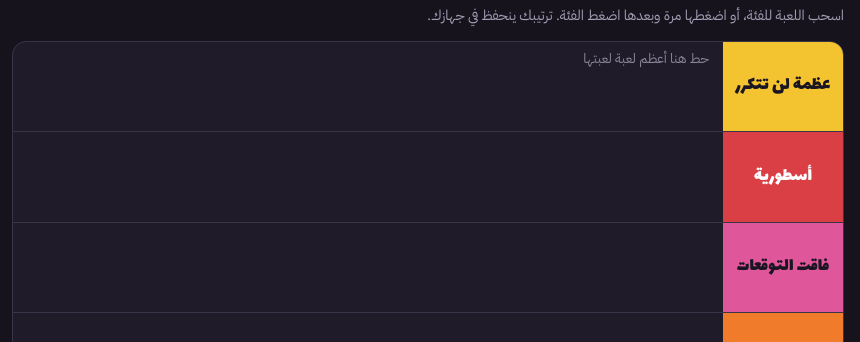
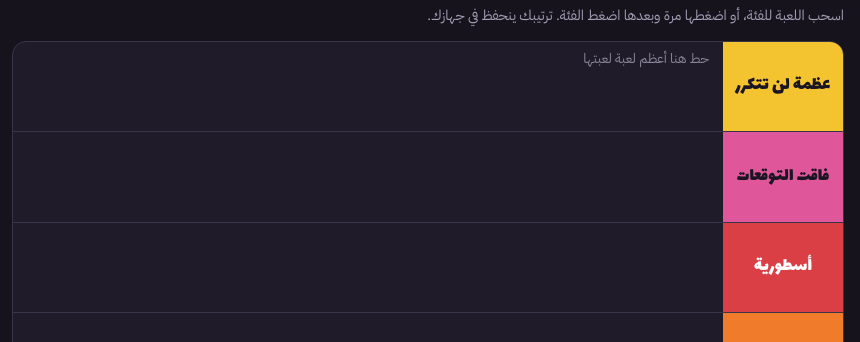
Before and after one commit to hmooodzozo577-gif/game-tier-list, a plain HTML site: page index.html in a window 1280 px wide. Shown: the part 193-535 px from the top of the page, 420-1280 px from the left. Drawn offline with nearby package versions, Linux system fonts and the light colour scheme.

Commit message:
Put 'exceeded expectations' tier above 'legendary'

```diff
--- a/index.html
+++ b/index.html
@@ -647,8 +647,8 @@ const PACK_LABELS = [
 
 const DEFAULT_TIERS = [
   { id: "t1", name: "عظمة لن تتكرر", color: "#f4c430" },
+  { id: "t11", name: "فاقت التوقعات", color: "#e0569b" },
   { id: "t2", name: "أسطورية", color: "#d93f45" },
-  { id: "t11", name: "فاقت التوقعات", color: "#e0569b" },
   { id: "t3", name: "ممتازة", color: "#f07c2b" },
   { id: "t4", name: "حلوة", color: "#3fb56b" },
   { id: "t5", name: "عادية", color: "#2f9e9e" },
@@ -660,8 +660,12 @@ const DEFAULT_TIERS = [
   { id: "t9", name: "ما لعبتها", color: "#5d5a6b" },
   { id: "t10", name: "ما أعرفها", color: "#3e3b4a" }
 ];
-/* the first version's defaults, so a saved list that still uses them can move to the new set */
-const OLD_DEFAULT_NAMES = ["عظمة لن تتكرر", "أسطورية", "ممتازة", "حلوة", "عادية", "مبالغ فيها", "مملة", "سيئة", "ما لعبتها", "ما أعرفها"];
+/* earlier versions' default tiers (id:name, in order); a saved list that still matches one
+   exactly was never customized, so it moves to the current defaults (same ids keep placements) */
+const PAST_DEFAULTS = [
+  "t1:عظمة لن تتكرر|t2:أسطورية|t3:ممتازة|t4:حلوة|t5:عادية|t6:مبالغ فيها|t7:مملة|t8:سيئة|t9:ما لعبتها|t10:ما أعرفها",
+  "t1:عظمة لن تتكرر|t2:أسطورية|t11:فاقت التوقعات|t3:ممتازة|t4:حلوة|t5:عادية|t6:مبالغ فيها|t12:خيّبت ظني|t7:مملة|t8:سيئة|t13:ندمت إني لعبتها|t9:ما لعبتها|t10:ما أعرفها"
+];
 const SUGGESTED_TIERS = [
   ["ذكريات الطفولة", "#1f8a70"], ["مظلومة", "#0e7490"], ["أدمنتها", "#be185d"], ["ودّي ألعبها", "#4d7c0f"],
   ["ما ختمتها", "#a16207"], ["أعدتها كذا مرة", "#b5651d"], ["تستاهل كل ريال", "#15803d"], ["خسارة فلوسها", "#7f1d1d"],
@@ -833,9 +837,8 @@ function load() {
   const out = defaultState();
   out.tiers = s.tiers.filter((t) => t && typeof t.id === "string").map((t) => ({ id: t.id, name: String(t.name || "—").slice(0, 24), color: /^#[0-9a-f]{6}$/i.test(t.color) ? t.color : "#5d5a6b" }));
   if (!out.tiers.length) out.tiers = DEFAULT_TIERS.map((t) => ({ ...t }));
-  const untouched = out.tiers.length === OLD_DEFAULT_NAMES.length &&
-    out.tiers.every((t, i) => t.id === "t" + (i + 1) && t.name === OLD_DEFAULT_NAMES[i]);
-  if (untouched) out.tiers = DEFAULT_TIERS.map((t) => ({ ...t })); /* same ids, so placements carry over */
+  const layout = out.tiers.map((t) => t.id + ":" + t.name).join("|");
+  if (PAST_DEFAULTS.includes(layout)) out.tiers = DEFAULT_TIERS.map((t) => ({ ...t })); /* same ids, so placements carry over */
   out.showNames = s.showNames === true;
   out.custom = Array.isArray(s.custom) ? s.custom.filter((c) => c && typeof c.id === "string" && typeof c.n === "string").map((c) => ({ id: c.id, n: c.n.slice(0, 40), c1: c.c1, c2: c.c2 })) : [];
   out.name = typeof s.name === "string" ? s.name.slice(0, 24) : "";
```
